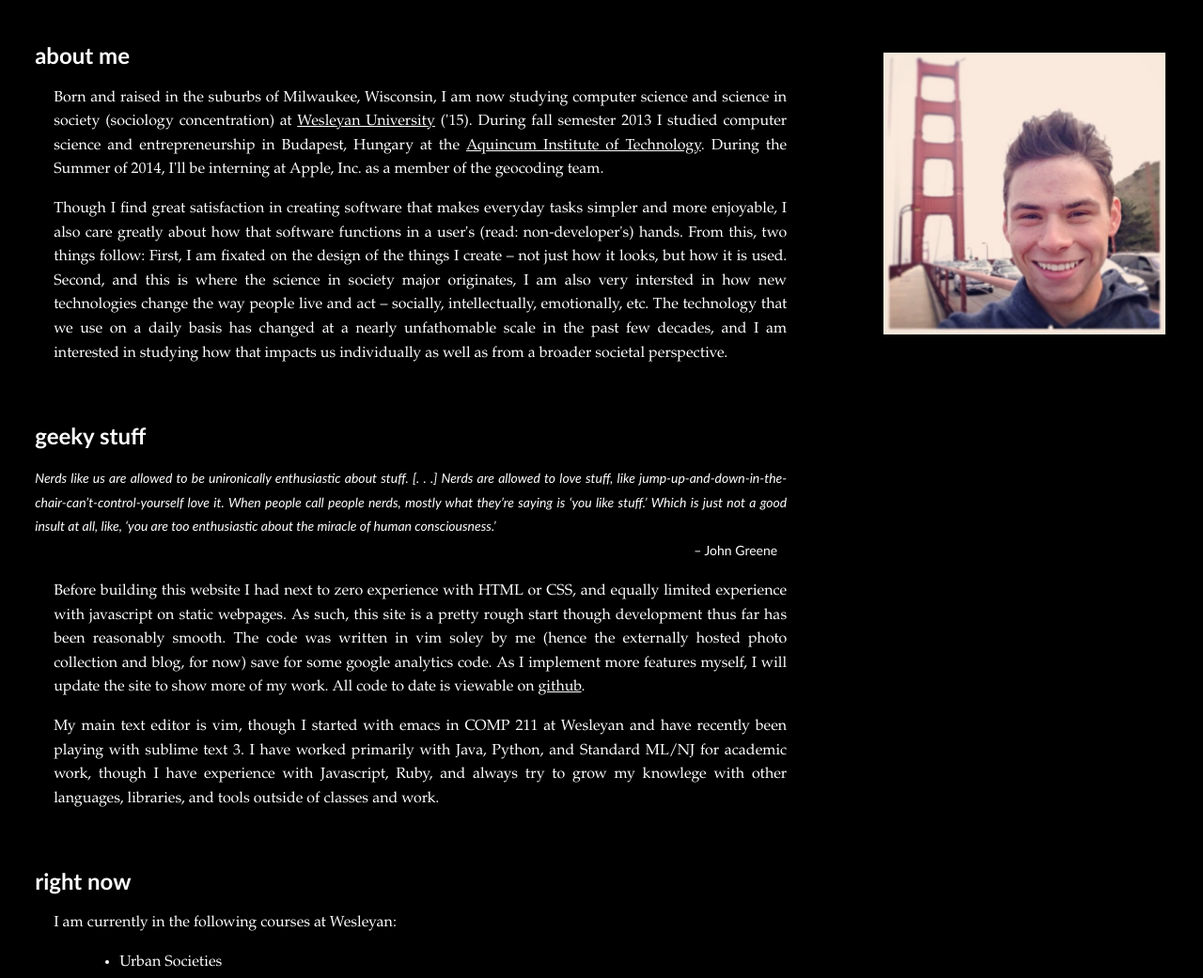
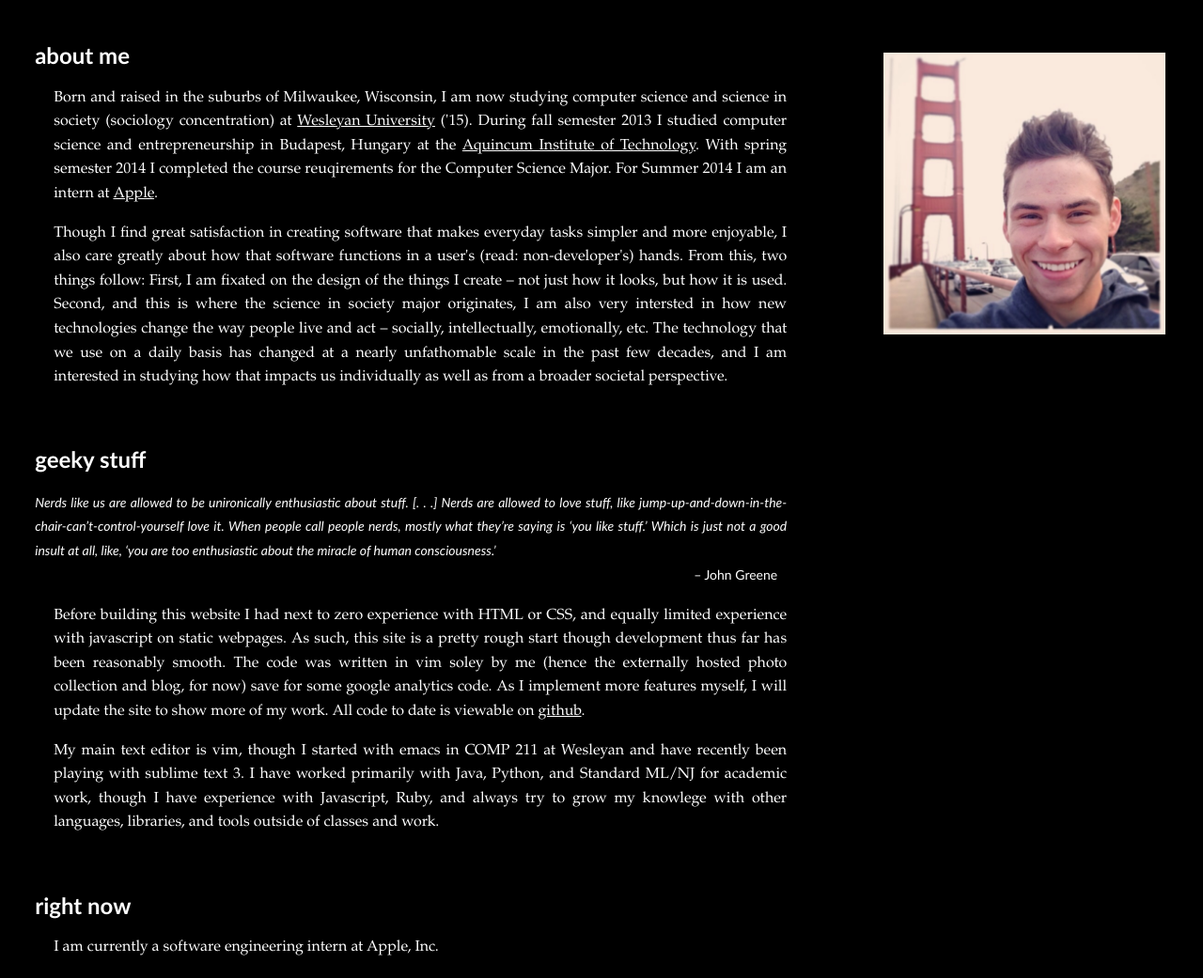
Before and after one commit to jacthinman/lpage, a plain HTML site: page about/index.html in a window 1280 px wide. Shown: the part 179-1220 px from the top of the page at 94% size. Drawn offline with Linux system fonts and the light colour scheme.

Commit message:
minor updates for summer 2014

```diff
--- a/about/index.html
+++ b/about/index.html
@@ -37,7 +37,7 @@
     <div class="article">
 
       <h2>about me</h2>
-        <p>Born and raised in the suburbs of Milwaukee, Wisconsin, I am now studying computer science and science in society (sociology concentration) at <a href="http://wesleyan.edu/" target="_blank">Wesleyan University</a> ('15).  During fall semester 2013 I studied computer science and entrepreneurship in Budapest, Hungary at the <a target="_blank" href="http://www.ait-budapest.com">Aquincum Institute of Technology</a>. During the Summer of 2014, I'll be interning at Apple, Inc. as a member of the geocoding team.</p>
+        <p>Born and raised in the suburbs of Milwaukee, Wisconsin, I am now studying computer science and science in society (sociology concentration) at <a href="http://wesleyan.edu/" target="_blank">Wesleyan University</a> ('15).  During fall semester 2013 I studied computer science and entrepreneurship in Budapest, Hungary at the <a target="_blank" href="http://www.ait-budapest.com">Aquincum Institute of Technology</a>.  With spring semester 2014 I completed the course reuqirements for the Computer Science Major. For Summer 2014 I am an intern at <a target="_blank" href="http://www.apple.com/">Apple</a>.</p>
 
         <p>Though I find great satisfaction in creating software that makes everyday tasks simpler and more enjoyable, I also care greatly about how that software functions in a user's (read: non-developer's) hands.  From this, two things follow: First, I am fixated on the design of the things I create – not just how it looks, but how it is used.  Second, and this is where the science in society major originates, I am also very intersted in how new technologies change the way people live and act – socially, intellectually, emotionally, etc.  The technology that we use on a daily basis has changed at a nearly unfathomable scale in the past few decades, and I am interested in studying how that impacts us individually as well as from a broader societal perspective.</p>
 
@@ -52,6 +52,10 @@
       <br />
 
       <h2>right now</h2>
+
+      <p>I am currently a software engineering intern at Apple, Inc.</p>
+
+      <!-- This is gross but no time.  sorry :(
       <p>I am currently in the following courses at Wesleyan:</p>
       <ul id="currentcourses">
         <li>Urban Societies</li>
@@ -60,7 +64,9 @@
         <li>Science as Social and Cultural Pracices</li>
         <li>Digital Wesleyan Fellowship: Ruby on Rails Web Development</li>
       </ul>
+
       <p>A full list of courses I have taken are available on my <a href="https://www.linkedin.com/pub/erik-islo/42/844/790/" target="_blank">LinkedIn</a> page.<p>
+      -->
 
     </div>
 
```
